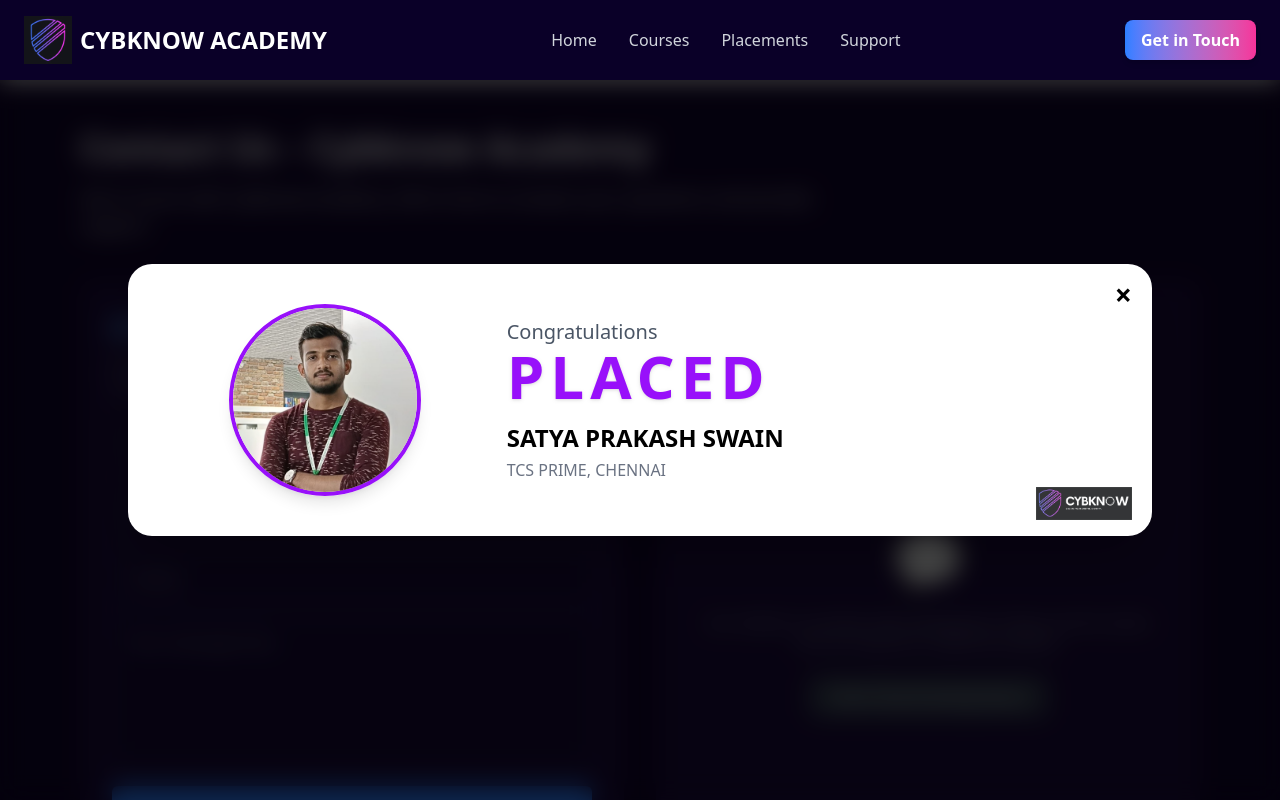
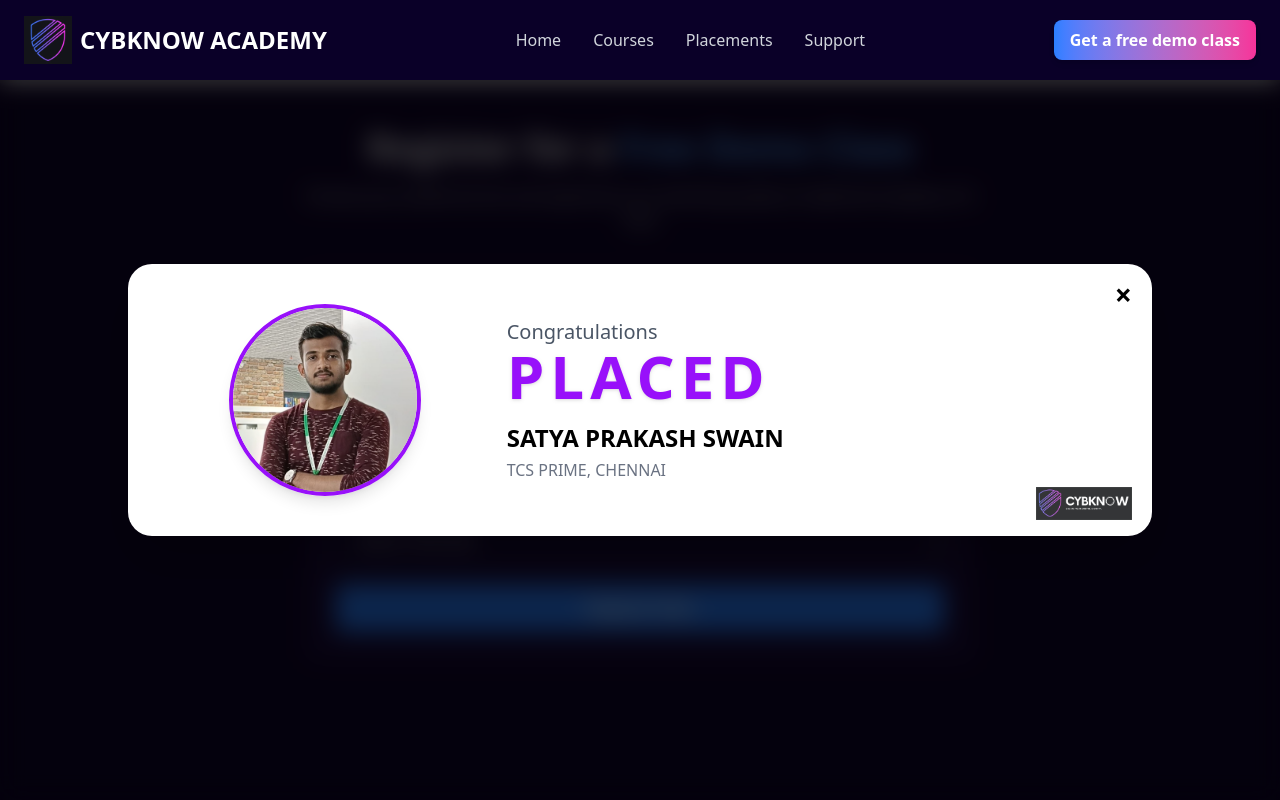
Before and after one commit to student-kiitcollege/Cybknow-Academy, a React (Vite) app in the folder Client/: page /contact in a window 1280 px wide. Shown: the top 800 px of the page. Built offline with nearby package versions, Linux system fonts and the light colour scheme.

Commit message:
Updated Code

```diff
--- a/Client/src/components/Contact.jsx
+++ b/Client/src/components/Contact.jsx
@@ -1,61 +1,40 @@
 import React, { useState } from "react";
-import { FaEnvelopeOpenText } from "react-icons/fa";
+import { FaCalendarAlt } from "react-icons/fa";
 
-export default function Contact() {
+export default function FreeDemoRegistration() {
   const [formData, setFormData] = useState({
     name: "",
     email: "",
-    subject: "",
-    message: "",
+    phone: "",
+    preferredTime: "",
   });
   const [status, setStatus] = useState("");
+  const [showSuccessModal, setShowSuccessModal] = useState(false);
 
   const handleChange = (e) => {
     setFormData((prev) => ({ ...prev, [e.target.name]: e.target.value }));
   };
 
-  const handleSubmit = async (e) => {
+  const handleSubmit = (e) => {
     e.preventDefault();
-    setStatus("Sending...");
+    const isEmpty = Object.values(formData).some((val) => val === "");
+    if (isEmpty) return setStatus("❌ Please fill all fields");
 
-    try {
-      const res = await fetch("http://localhost:5000/api/contact", {
-        method: "POST",
-        headers: { "Content-Type": "application/json" },
-        body: JSON.stringify(formData),
-      });
-
-      const data = await res.json();
-      setStatus(data.success ? "✅ Message sent successfully!" : "❌ Failed to send.");
-    } catch (err) {
-      console.error(err);
-      setStatus("❌ Error sending message.");
-    }
-
-    setFormData({ name: "", email: "", subject: "", message: "" });
+    setShowSuccessModal(true);
+    setFormData({ name: "", email: "", phone: "", preferredTime: "" });
   };
 
   return (
     <div className="min-h-screen bg-[#10042c] text-white px-4 py-12 md:px-12 lg:px-20">
-      {/* Header */}
-      <h1 className="text-2xl sm:text-3xl md:text-4xl font-bold mb-4">
-        Contact Us – <span className="text-white">Cybknow Academy</span>
+      <h1 className="text-3xl sm:text-4xl font-bold mb-4 text-center">
+        Register for a <span className="text-blue-400">Free Demo Class</span>
       </h1>
-      <p className="text-gray-300 mb-10 text-base sm:text-lg max-w-3xl">
-        Get in touch with Cybknow Academy. We're here to answer your questions and provide support.
+      <p className="text-gray-300 mb-10 text-center max-w-2xl mx-auto">
+        Choose your preferred slot and experience our teaching quality at Cybknow Academy. It's free!
       </p>
 
-      <div className="grid grid-cols-1 md:grid-cols-2 gap-8">
-        <div className="bg-[#1a0b3c] rounded-xl p-6 sm:p-8 shadow-md">
-          <h2 className="flex items-center gap-2 text-lg sm:text-xl font-semibold mb-4">
-            <FaEnvelopeOpenText className="text-blue-400" />
-            Send Us a Message
-          </h2>
-          <p className="text-gray-400 text-sm mb-6">
-            Fill out the form below, and our team at Cybknow Academy will get back to you as soon as possible.
-          </p>
-
-          <form onSubmit={handleSubmit} className="space-y-4">
+      <div className="max-w-2xl mx-auto bg-[#1a0b3c] rounded-xl p-8 shadow-md">
+        <form onSubmit={handleSubmit} className="space-y-5">
           <input
             type="text"
             name="name"
@@ -76,49 +55,72 @@
           />
           <input
             type="text"
-              name="subject"
-              placeholder="Subject"
-              value={formData.subject}
+            name="phone"
+            placeholder="Phone Number"
+            value={formData.phone}
             onChange={handleChange}
             className="w-full px-4 py-3 rounded-md bg-[#140836] border border-gray-600 focus:ring-2 focus:ring-blue-500 text-white"
             required
           />
-            <textarea
-              name="message"
-              placeholder="Your message here..."
-              rows="5"
-              value={formData.message}
+          <select
+            name="preferredTime"
+            value={formData.preferredTime}
             onChange={handleChange}
-              className="w-full px-4 py-3 rounded-md bg-[#140836] border border-gray-600 focus:ring-2 focus:ring-blue-500 text-white resize-none"
+            className="w-full px-4 py-3 rounded-md bg-[#140836] border border-gray-600 focus:ring-2 focus:ring-blue-500 text-white"
             required
-            />
+          >
+            <option value="" disabled>Select Time Slot</option>
+            <option value="10AM - 12PM">10AM - 12PM</option>
+            <option value="2PM - 4PM">2PM - 4PM</option>
+            <option value="6PM - 8PM">6PM - 8PM</option>
+          </select>
+
           <button
             type="submit"
-              className="w-full bg-blue-500 hover:bg-blue-600 text-white font-semibold py-3 rounded-md transition duration-300"
+            className="w-full bg-blue-500 hover:bg-blue-600 cursor-pointer text-white font-semibold py-3 rounded-md transition duration-300"
           >
-              Send Message
+            Register Now
           </button>
           {status && <p className="text-sm text-center mt-2 text-gray-300">{status}</p>}
         </form>
       </div>
 
-        <div className="bg-[#1a0b3c] rounded-xl p-6 sm:p-8 flex flex-col justify-center items-center text-center shadow-md">
-          <h2 className="text-lg sm:text-xl font-semibold mb-4">🤖 AI Chat Support</h2>
-          <p className="text-gray-400 text-sm mb-4 max-w-xs sm:max-w-md">
-            For instant answers to common questions, try our AI-powered chatbot from Cybknow Academy.
+      {showSuccessModal && (
+        <div className="fixed inset-0 bg-black/60 backdrop-blur-sm flex items-center justify-center z-50">
+          <div className="bg-white text-black rounded-2xl p-8 w-full max-w-md shadow-2xl relative animate-fadeIn">
+            <button
+              onClick={() => setShowSuccessModal(false)}
+              className="absolute top-3 right-4 text-black text-xl font-bold hover:text-red-500"
+            >
+              &times;
+            </button>
+            <h2 className="text-2xl font-bold mb-4 text-purple-700 text-center">
+              🎉 Registration Successful!
+            </h2>
+            <p className="text-gray-700 text-center">
+              Thank you for registering for a free demo class! We'll contact you soon via email or phone.
             </p>
-          <div className="text-6xl text-blue-400 mb-6">💬</div>
-          <p className="text-gray-400 text-sm mb-6 max-w-xs sm:max-w-md">
-            Our chatbot is currently under development. Please use the contact form for inquiries to Cybknow Academy.
-          </p>
+            <div className="mt-6 flex justify-center">
               <button
-            disabled
-            className="bg-gray-700 text-gray-300 py-2 px-6 rounded-md font-medium cursor-not-allowed"
+                onClick={() => setShowSuccessModal(false)}
+                className="bg-purple-600 text-white px-6 py-2 rounded-lg hover:bg-purple-700 transition cursor-pointer"
               >
-            Start Chat (Coming Soon)
+                Close
               </button>
             </div>
           </div>
         </div>
+      )}
+
+      <style>{`
+        @keyframes fadeIn {
+          0% { opacity: 0; transform: scale(0.9); }
+          100% { opacity: 1; transform: scale(1); }
+        }
+        .animate-fadeIn {
+          animation: fadeIn 0.3s ease-out;
+        }
+      `}</style>
+    </div>
   );
 }
--- a/Client/src/components/Navbar.jsx
+++ b/Client/src/components/Navbar.jsx
@@ -63,7 +63,7 @@
         to="/contact"
         className="hidden md:inline-block bg-gradient-to-r from-blue-500 to-pink-500 text-white font-semibold px-4 py-2 rounded-lg shadow-md hover:opacity-90 transition duration-300 text-sm sm:text-base"
       >
-        Get in Touch
+        Get a free demo class
       </Link>
 
       <button
```
Lines whose indentation alone changed are shown as unchanged.
